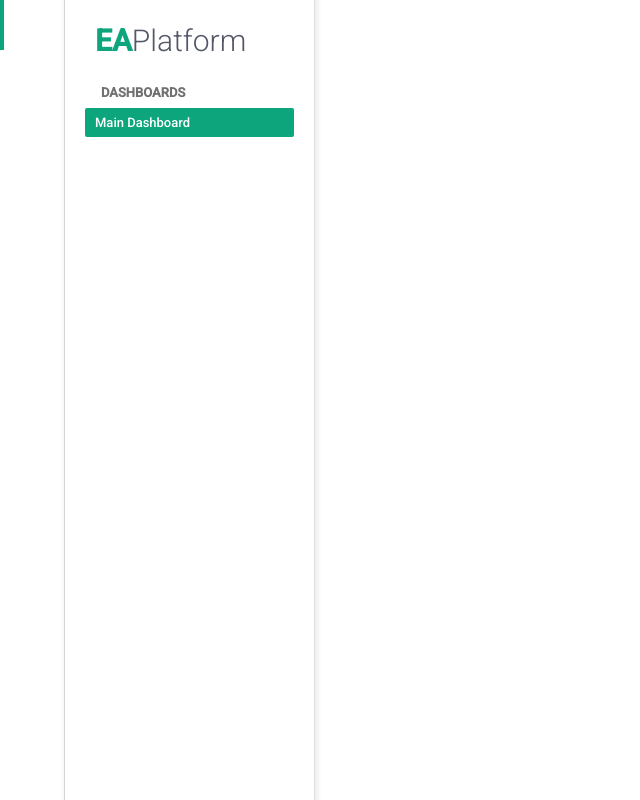
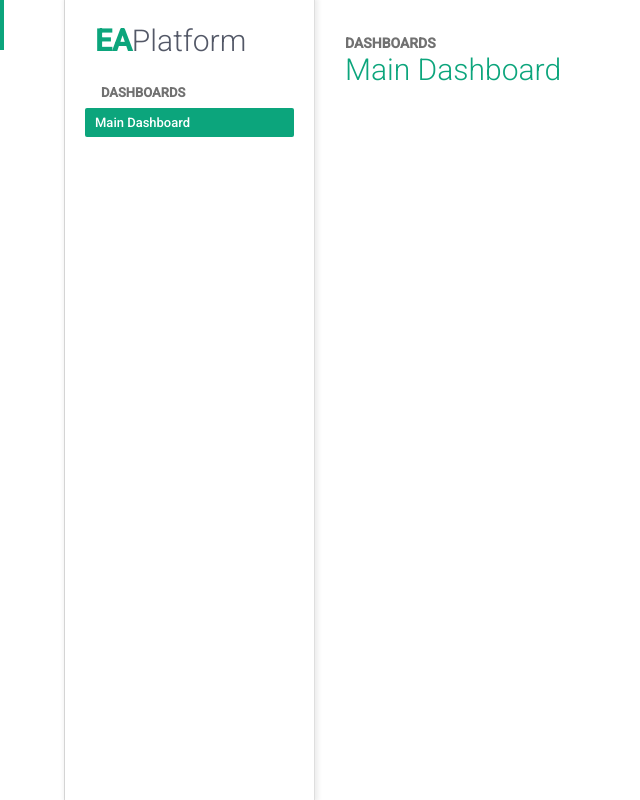
Before and after one commit to tdbrian/eaplatform-2, a Vue app in the folder webapp/: page /#/dashboard/main in a window 1280 px wide. Shown: the whole page, without its empty margins (0-640 px from the left). Built offline with nearby package versions, Linux system fonts and the light colour scheme.

Commit message:
Update header

```diff
--- a/webapp/src/components/dashboards/MainDashboard.vue
+++ b/webapp/src/components/dashboards/MainDashboard.vue
@@ -1,5 +1,12 @@
 <template>
-  <h1>Main Dashboard</h1>
+  <section class="page">
+    <header>
+      <div class="title">
+        <h3>Dashboards</h3>
+        <h1>Main Dashboard</h1>
+      </div>
+    </header>
+  </section>
 </template>
 
 <script>
--- a/webapp/src/styles/_overrides.scss
+++ b/webapp/src/styles/_overrides.scss
@@ -1,3 +1,5 @@
+@import 'variables';
+
 html,
 body {
 	// background-color: $page-background-color;
@@ -6,7 +8,13 @@ body {
 
 body {
 	background-color: transparent;
-  color: white;
+	color: $font-color;
+}
+
+h1,
+h2,
+h3 {
+	font-weight: 300;
 }
 
 button,
--- a/webapp/src/styles/_page.scss
+++ b/webapp/src/styles/_page.scss
@@ -4,7 +4,7 @@ $margin: 30px;
 
 .page {
 	margin: $margin;
-  margin-left: $section-nav-width + $margin;
+	margin-left: $margin;
 	margin-top: $margin + 5px;
 	color: $font-color;
 	font-size: 14px;
@@ -18,7 +18,6 @@ $margin: 30px;
 	.title {
 		h1 {
 			font-size: 30px;
-      font-weight: 300;
 			color: $primary-color;
 			margin-bottom: 20px;
 		}
--- a/webapp/src/styles/_variables.scss
+++ b/webapp/src/styles/_variables.scss
@@ -1,8 +1,7 @@
 // Primary colors
 $primary-color: #0ca57c;
-$main-nav-background: #273138;
 $section-nav-background: #fff;
-$font-color: #4a545a;
+$font-color: #717171;
 $border-color: #dedede;
 
 // Background colors
```
Lines whose indentation alone changed are shown as unchanged.
